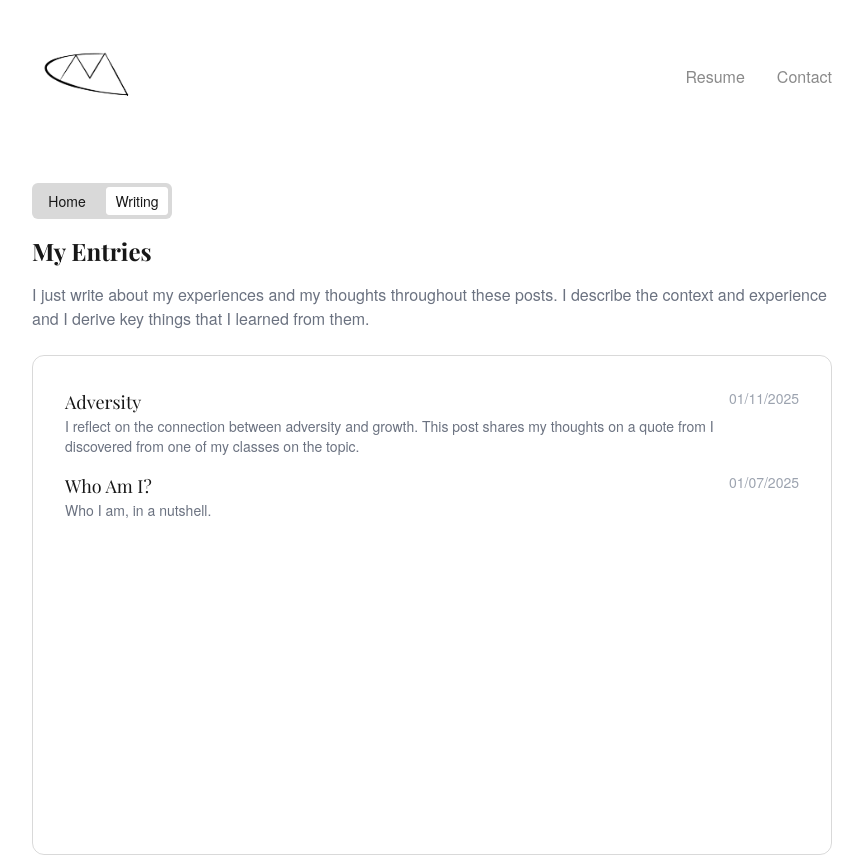
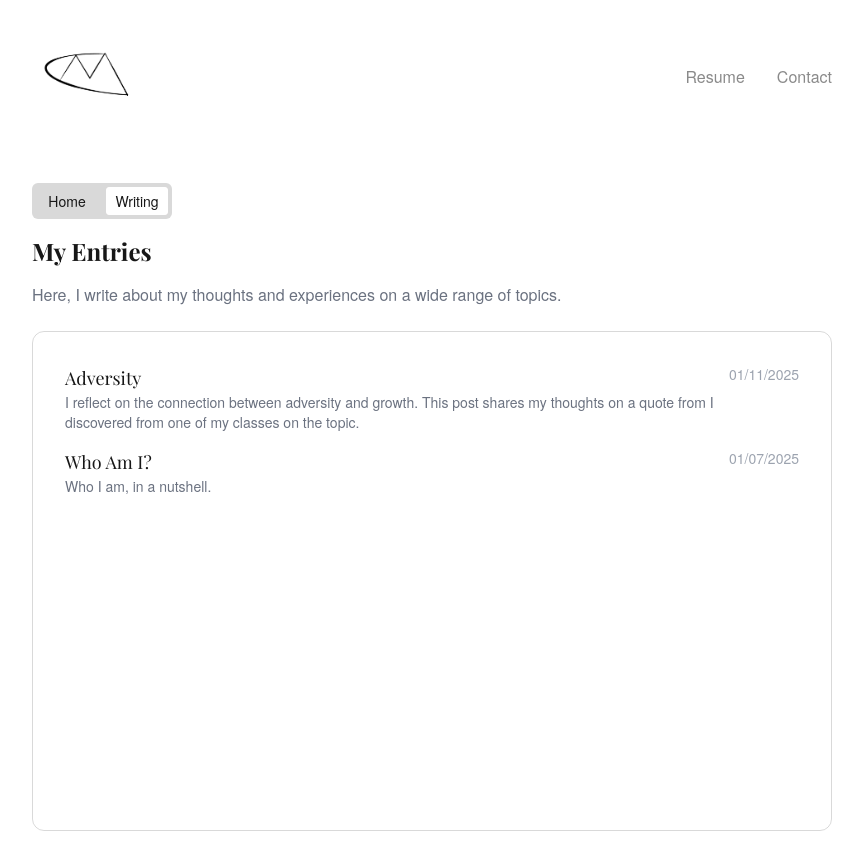
Before and after one commit to OGQhris/ChrisPortfolio, a Next.js app: page /writing in a window 1280 px wide. Shown: the top 856 px of the page, without its empty margins (208-1071 px from the left). Built offline with nearby package versions, Linux system fonts and the light colour scheme; a web font is replaced by a local one.

Commit message:
Updated Description page on /root and /writing

```diff
--- a/app/page.tsx
+++ b/app/page.tsx
@@ -53,7 +53,7 @@ export default function Home() {
               <Link href="/writing" className="text-black hover:opacity-70 transition-opacity">writing</Link>.
             </p>
             <p className={`text-gray-500/60 text-base leading-relaxed ${getAnimationClass(2)}`}>
-              This website is a place for me to share all my upcoming projects such as making this website; however, for now, the main content is my writing where I shared my thoughts, experiences, and things that I learned or achieved that can&apos;t be wrapped up in to a title or a trophy.
+              This website is a place for me to share all my upcoming projects such as making this website; however, for now, the main content is my writing where I share my thoughts, experiences, and stuff that I learned or achieved that can&apos;t be wrapped up in to a title or a trophy.
             </p>
           </div>
         </div>
--- a/app/writing/page.tsx
+++ b/app/writing/page.tsx
@@ -18,8 +18,7 @@ export default async function Writing() {
             <div className="slide-in-right">
               <h1 className={`text-2xl font-bold mb-4 ${playfair.className}`}>My Entries</h1>
               <p className="text-gray-500 text-base opacity-100">
-                I just write about my experiences and my thoughts throughout these posts.
-                I describe the context and experience and I derive key things that I learned from them.
+                Here, I write about my thoughts and experiences on a wide range of topics.
               </p>
             </div>
 
```
